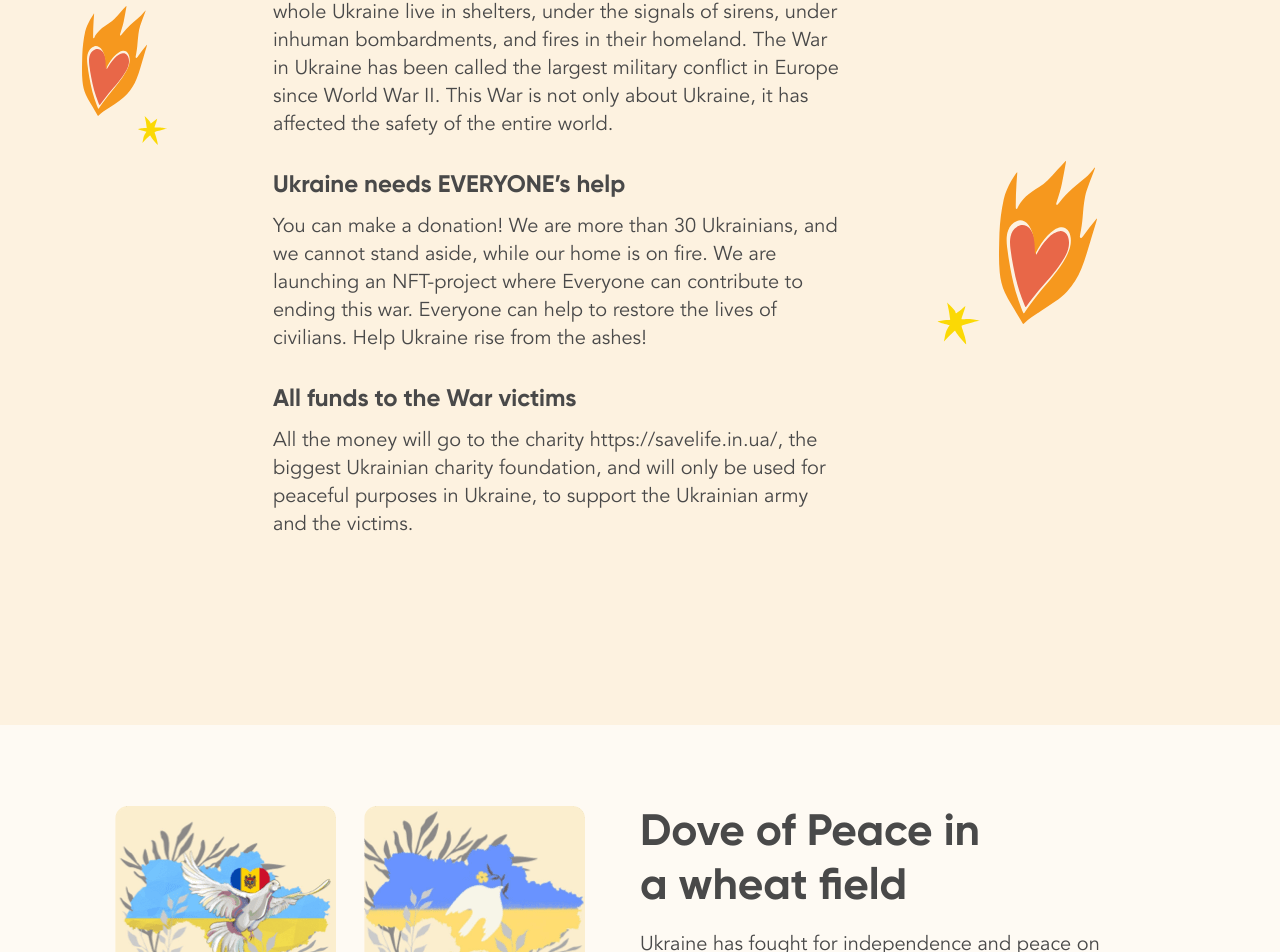
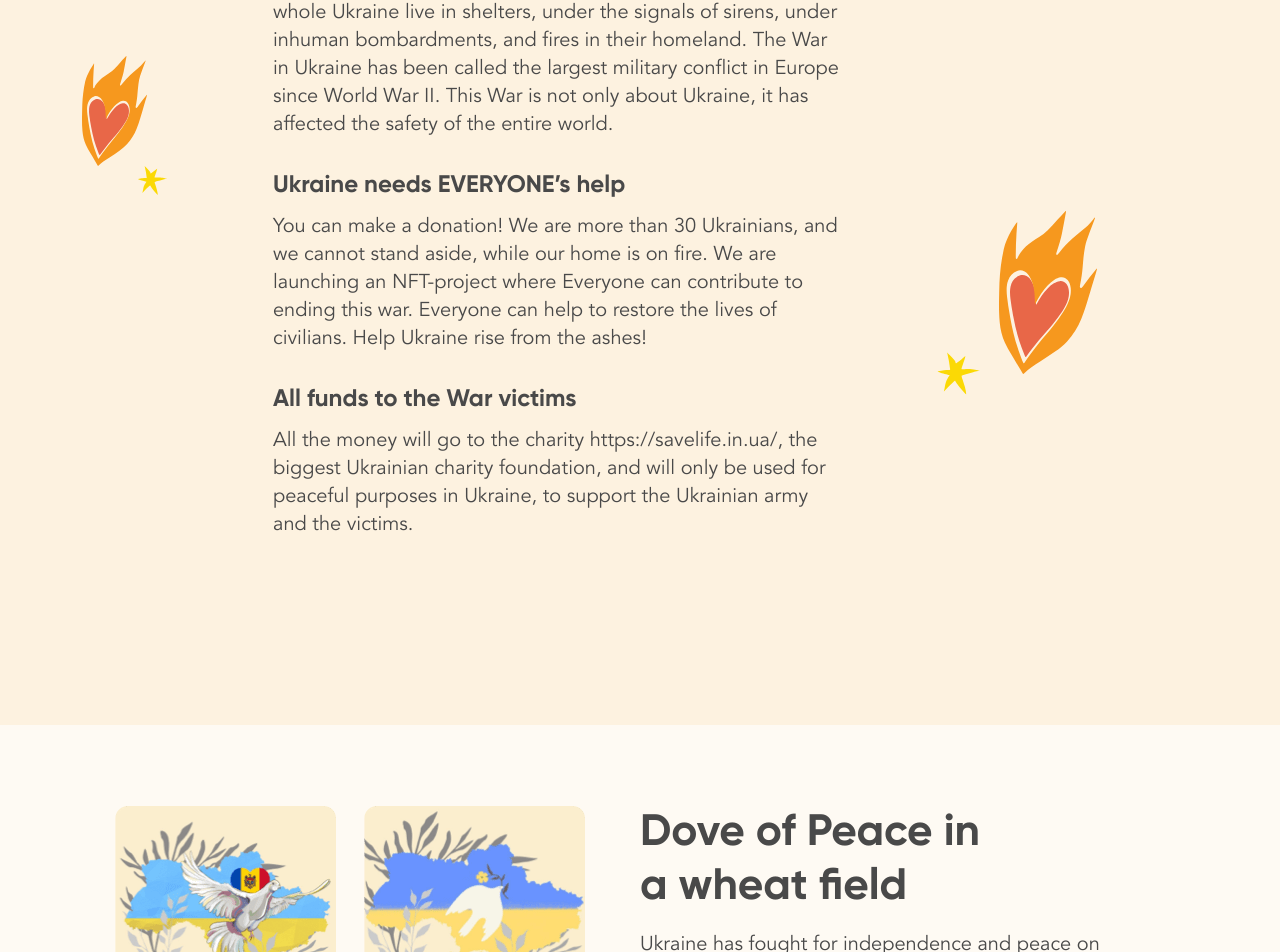
Before and after one commit to apshenichniy/pray4ukraine-app, a Next.js app: page / in a window 1280 px wide. Shown: the part 958-1910 px from the top of the page. Built offline with nearby package versions, Linux system fonts and the light colour scheme.

Commit message:
simple parallax

```diff
--- a/components/banner-block/Banner.js
+++ b/components/banner-block/Banner.js
@@ -1,10 +1,29 @@
 import styles from  './Banner.module.scss';
 import LinkButton from '../link-button/LinkButton';
 import Timer from '../timer/Timer';
+import React from 'react';
 
 const targetDate = new Date('2022-03-15');
 
-function Banner() {
+class Banner extends React.Component {
+
+  constructor(props) {
+    super(props);
+    this.state = {
+      scrollOffset: 0,
+    }
+  }
+
+  componentDidMount() {
+    window.addEventListener('scroll', () => {
+      const { scrollY, innerHeight } = window;
+      this.setState({
+        scrollOffset: (scrollY / innerHeight) * 30,
+      })
+    })
+  }
+
+  render() {
     return (
       <div className={styles.Banner}>
         <div className={styles.header}>
@@ -55,13 +74,16 @@ function Banner() {
           </LinkButton>
           <img
             src='/images/dove-right.svg'
+            style={{ transform: 'scaleX(-1) translateX(100%) translateY(' + (-1 * (this.state.scrollOffset || 0)) + '%)'}}
             className={styles.leftImage} />
           <img
             src='/images/dove-right.svg'
+            style={{ transform: 'translateX(100%) translateY(' + (-1 * (this.state.scrollOffset || 0)) + '%)'}}
             className={styles.rightImage} />
         </div>
       </div>
     );
   }
+}
 
 export default Banner;
--- a/components/banner-block/Banner.module.scss
+++ b/components/banner-block/Banner.module.scss
@@ -82,7 +82,6 @@
   position: absolute;
   top: 0;
   left: -35px;
-  transform: scaleX(-1) translateX(100%);
 
   @media (max-width: 480px) {
     display: none;
--- a/components/story-block/Story.js
+++ b/components/story-block/Story.js
@@ -1,6 +1,24 @@
+import React from 'react';
 import styles from './Story.module.scss';
 
-function Story() {
+class Story extends React.Component {
+  constructor(props) {
+    super(props);
+    this.state = {
+      scrollOffset: 0,
+    }
+  }
+
+  componentDidMount() {
+    window.addEventListener('scroll', () => {
+      const { scrollY, innerHeight } = window;
+      this.setState({
+        scrollOffset: Math.max(((scrollY - 300) / innerHeight) * 100, 0),
+      })
+    })
+  }
+
+  render() {
     return (
       <div className={styles.Story}>
         <div className={styles.content}>
@@ -32,13 +50,16 @@ function Story() {
           </div>
           <img
             src='/images/heart-left.svg'
+            style={{ transform: 'translateX(-100%) translateY(' + (-1 * (this.state.scrollOffset || 0)) + '%)'}}
             className={styles.leftImage} />
           <img
             src='/images/heart-right.svg'
+            style={{ transform: 'translateY(' + (-1 * (this.state.scrollOffset || 0)) + '%)'}}
             className={styles.rightImage} />
         </div>
       </div>
     );
   }
+}
 
 export default Story;
--- a/components/story-block/Story.module.scss
+++ b/components/story-block/Story.module.scss
@@ -72,9 +72,8 @@
 
 .leftImage {
   position: absolute;
-  top: 195px;
+  top: 245px;
   left: -106px;
-  transform: translateX(-100%);
 
   @media (max-width: 480px) {
     display: none;
@@ -83,7 +82,7 @@
 
 .rightImage {
   position: absolute;
-  top: 350px;
+  top: 400px;
   right: -90px;
 
   @media (max-width: 480px) {
```
Lines whose indentation alone changed are shown as unchanged.
